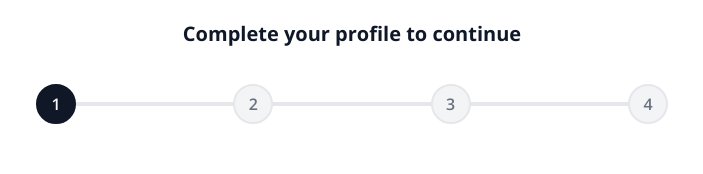
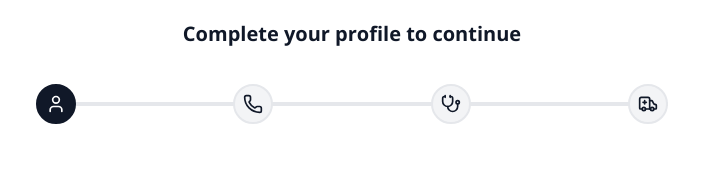
Before and after one commit to Yasir-Ali-Swe/ReactBlueprints, a React (Vite) app: page /patient-onboarding/1 in a window 1280 px wide. Shown: the top 174 px of the page, without its empty margins (288-991 px from the left). Built offline with nearby package versions, Linux system fonts and the light colour scheme; a web font is replaced by a local one.

Commit message:
Update PatientOnboarding page

```diff
--- a/src/pages/onboarding/PatientOnboarding.jsx
+++ b/src/pages/onboarding/PatientOnboarding.jsx
@@ -1,6 +1,6 @@
 import React from "react";
 import { useParams } from "react-router-dom";
-import { Check } from "lucide-react";
+import { Check, User, Phone, Stethoscope, Ambulance } from "lucide-react";
 
 import PersonalInfoStep from "@/components/onboarding/PatientOnboardingStep/PersonalInfoStep";
 import ContactInfoStep from "@/components/onboarding/PatientOnboardingStep/ContactInfoStep";
@@ -57,7 +57,25 @@ const PatientOnboarding = () => {
                       : "bg-muted text-muted-foreground border-border"
                 }`}
               >
-                {isCompleted ? <Check className="w-5 h-5 " /> : s}
+                {isCompleted ? (
+                  <Check className="w-5 h-5 " />
+                ) : s == 1 ? (
+                  <User
+                    className={`w-5 h-5 ${isActive ? "text-background" : "text-primary"}`}
+                  />
+                ) : s == 2 ? (
+                  <Phone
+                    className={`w-5 h-5 ${isActive ? "text-background" : "text-primary"}`}
+                  />
+                ) : s == 3 ? (
+                  <Stethoscope
+                    className={`w-5 h-5 ${isActive ? "text-background" : "text-primary"}`}
+                  />
+                ) : (
+                  <Ambulance
+                    className={`w-5 h-5 ${isActive ? "text-background" : "text-primary"}`}
+                  />
+                )}
               </div>
             );
           })}
```
